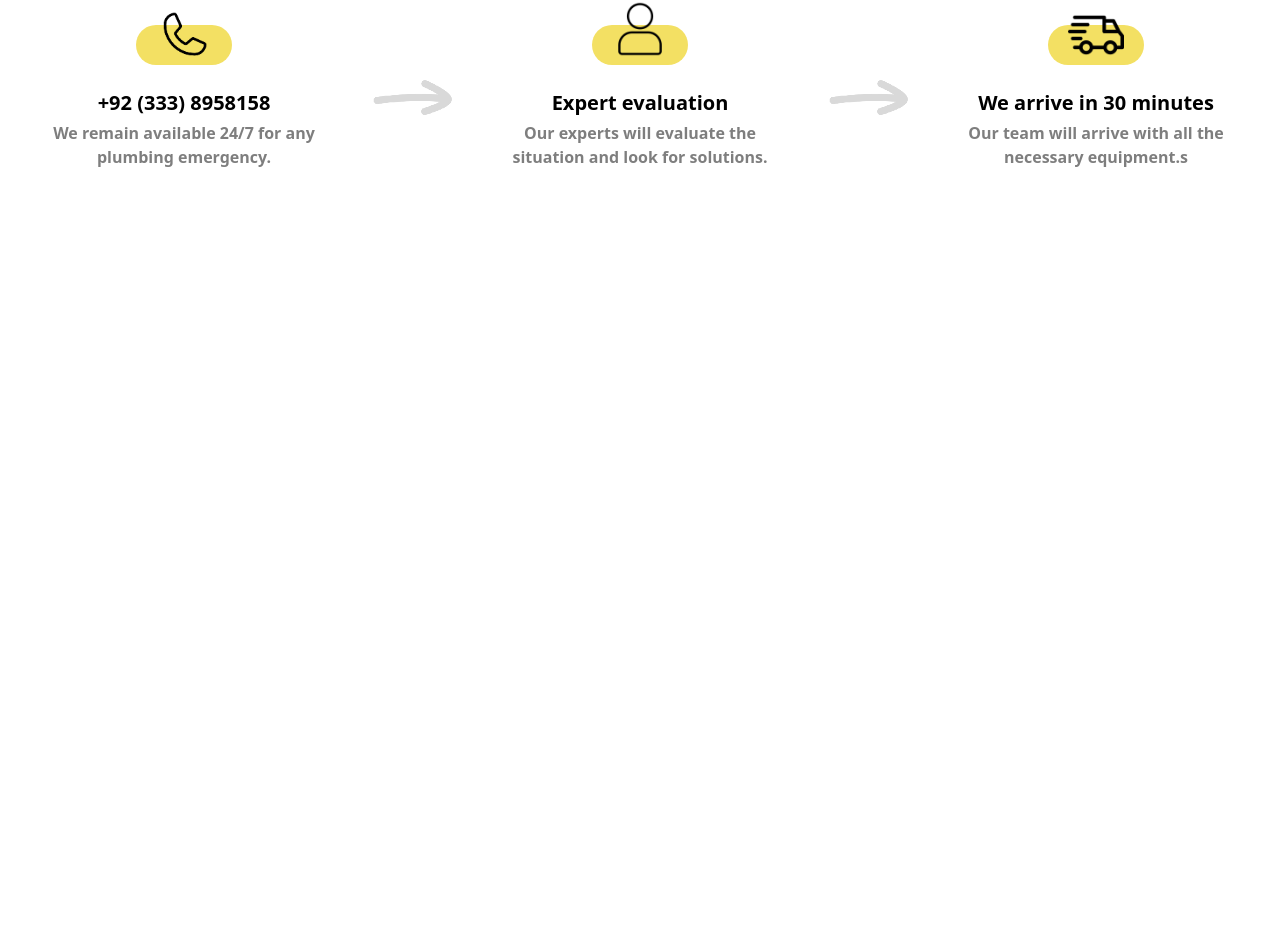
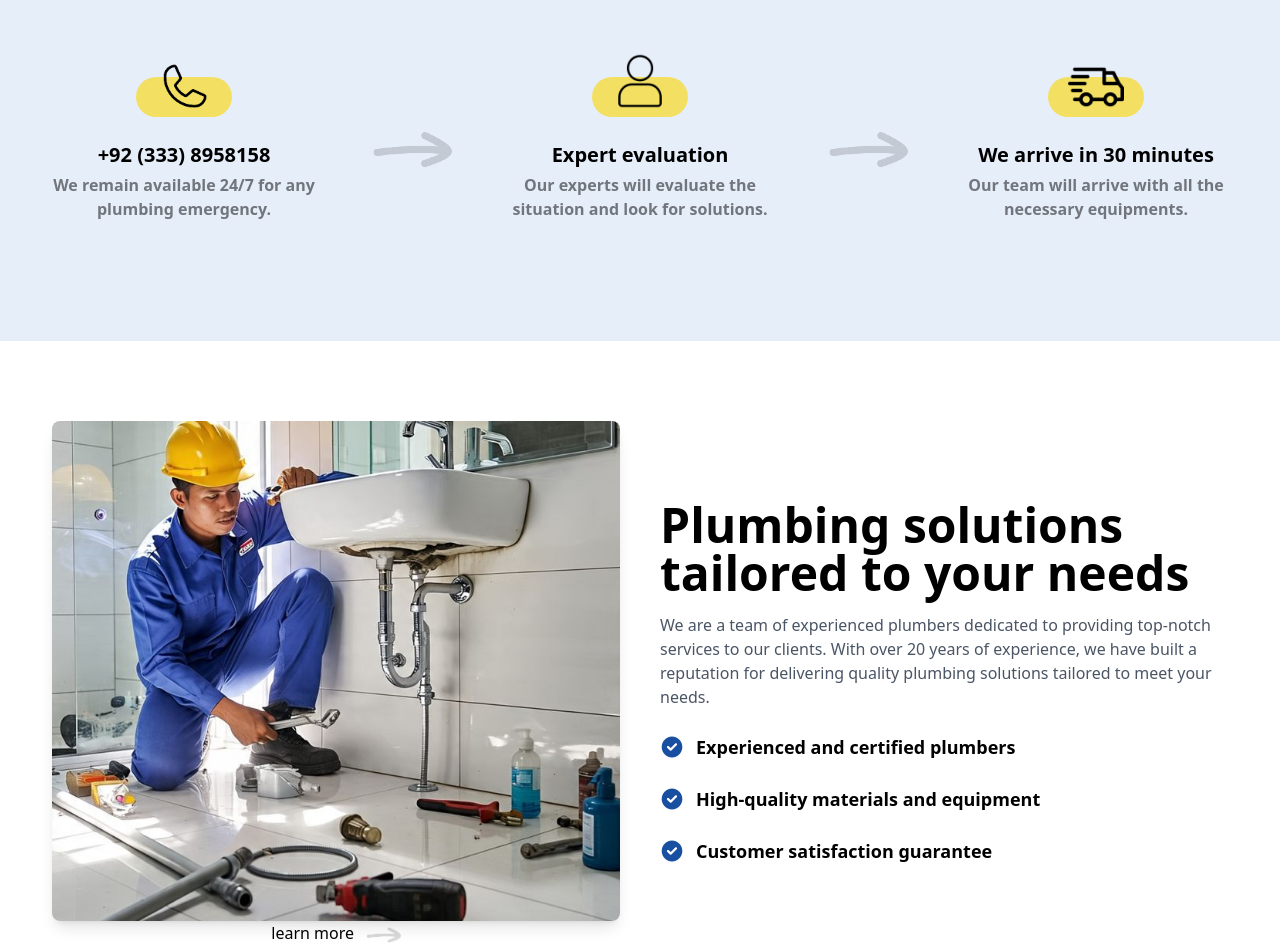
Before and after one commit to fahadKhan030/plumber-web, a React (Vite) app: page / in a window 1280 px wide. Shown: the part 735-1680 px from the top of the page. Before the commit the page ends 972 px from the top, so only its background shows below. Built offline with nearby package versions, Linux system fonts and the light colour scheme.

Commit message:
Add new check icon image to assets

```diff
--- a/src/header/Header.jsx
+++ b/src/header/Header.jsx
@@ -1,4 +1,4 @@
-import React, { useState } from "react";
+import React, { useState, useEffect } from "react";
 import Logo from "../assets/Logo.avif";
 import Button from "../component/Button.jsx";
 import telephone from "../assets/tele-Icon.png";
@@ -8,13 +8,33 @@ import closeIcon from "../assets/closeIcon.png";
 
 export const Header = () => {
   const [isOpen, setIsOpen] = useState(false);
+  const [scrollPosition, setScrollPosition] = useState(false);
 
   const toggleMenu = () => {
     setIsOpen((prev) => !prev);
   };
 
+  const handleScroll = () => {
+    if (window.scrollY > 80) {
+      setScrollPosition(true);
+    } else {
+      setScrollPosition(false);
+    }
+  };
+
+  useEffect(() => {
+    window.addEventListener("scroll", handleScroll);
+    return () => window.removeEventListener("scroll", handleScroll);
+  }, []);
+
   return (
-    <nav className="fixed top-0 w-screen bg-[#1a5cbf] text-white py-4 px-3 z-50">
+    <nav
+      className={`fixed top-0 w-screen py-4 px-3 z-50 transition-colors duration-300 ${
+        scrollPosition
+          ? " bg-transparent text-black"
+          : "bg-[#1a5cbf] text-white"
+      }`}
+    >
       <div className="flex items-center justify-center">
         <div className="flex items-center justify-between w-full max-w-[1200px]">
           {/* Logo */}
--- a/src/pages/Home.jsx
+++ b/src/pages/Home.jsx
@@ -9,6 +9,8 @@ import phone from "../assets/phone.png";
 import arrow from "../assets/arrow_right.png";
 import person from "../assets/person.png";
 import delivery from "../assets/delivery.png";
+import ABoutImg from "../assets/aboutmg.jpg";
+import cheakIcon from "../assets/cheakicon.png";
 
 const Home = () => {
   const RattingImg = [
@@ -23,10 +25,20 @@ const Home = () => {
     },
   ];
 
-  // if(window.screenY < 30){
-  //   {
-
-  // }
+  const aboutNumber = [
+    {
+      img: cheakIcon,
+      title: "Experienced and certified plumbers",
+    },
+    {
+      img: cheakIcon,
+      title: "High-quality materials and equipment",
+    },
+    {
+      img: cheakIcon,
+      title: "Customer satisfaction guarantee",
+    },
+  ];
 
   return (
     <div className="flex items-center flex-col justify-center  mt-10 md:mt-16 text-white text-center ">
@@ -78,14 +90,15 @@ const Home = () => {
             <img
               src={HeroImg}
               alt=""
-              className="rounded-lg shadow-lg object-cover h-[400px] md:h-[500px] "
+              className="rounded-lg shadow-lg object-cover h-[400px] md:h-[450px] lg:h-[500px] "
             />
           </div>
         </div>
       </div>
 
       {/* get started */}
-      <div className=" flex flex-col md:flex-row justify-between items-center mt-14 md:mt-30 gap-14 mb-30 max-w-[1200px] w-full mx-auto h-10 px-0 md:px-3 ">
+      <div className="w-full bg-[#E6EEFA]  px-4 md:px-0">
+        <div className=" flex flex-col md:flex-row justify-between items-center mt-14 md:mt-30 gap-14 mb-30 max-w-[1200px] w-full mx-auto  px-0 md:px-3 ">
           <div className="flex flex-col items-center justify-center group">
             <div className="w-24 h-10 flex items-center justify-center bg-[#F3E063] rounded-full">
               <img
@@ -133,13 +146,47 @@ const Home = () => {
                 We arrive in 30 minutes
               </span>
               <p className="max-w-[300px] opacity-50 font-semibold mt-1">
-              Our team will arrive with all the necessary equipment.s
+                Our team will arrive with all the necessary equipments.
               </p>
             </div>
           </div>
         </div>
+      </div>
+
       {/* About us  */}
-      <div></div>
+      <div>
+        <div className="flex flex-col  text-black md:flex-row items-center justify-between max-w-[1200px] w-full mx-auto px-4 md:px-3 mt-20 gap-10">
+          <div className="flex-1/1 w-full">
+            <img
+              src={ABoutImg}
+              alt=""
+              className="rounded-lg shadow-lg object-cover h-[400px] w-full md:h-[450px] lg:h-[500px]"
+            />
+            <NavLink>
+              learn more <img src={arrow} alt="" className="inline h-4 ml-2" />
+            </NavLink>
+          </div>
+          <div className="flex-1/1    text-start">
+            <h2 className="text-3xl md:text-4xl lg:text-5xl font-semibold mb-4">
+              Plumbing solutions tailored to your needs
+            </h2>
+            <p className="text-gray-600 max-w-[600px] mx-auto mb-6">
+              We are a team of experienced plumbers dedicated to providing
+              top-notch services to our clients. With over 20 years of
+              experience, we have built a reputation for delivering quality
+              plumbing solutions tailored to meet your needs.
+            </p>
+            <div className="flex  flex-col  justify-center gap-6">
+              {aboutNumber.map((item, index) => (
+                <div key={index} className="flex items-center gap-3">
+                  <img src={item.img} alt="" className="h-6" />
+                  <span className="text-lg font-semibold">{item.title}</span>
+                </div>
+              ))}
+            </div>
+          </div>
+        </div>
+      </div>
       {/* Services */}
       <div></div>
       {/* Faq */}
```
Also changed, not shown: src/assets/aboutmg.jpg (added), src/assets/cheakicon.png (added). Lines whose indentation alone changed are shown as unchanged.
